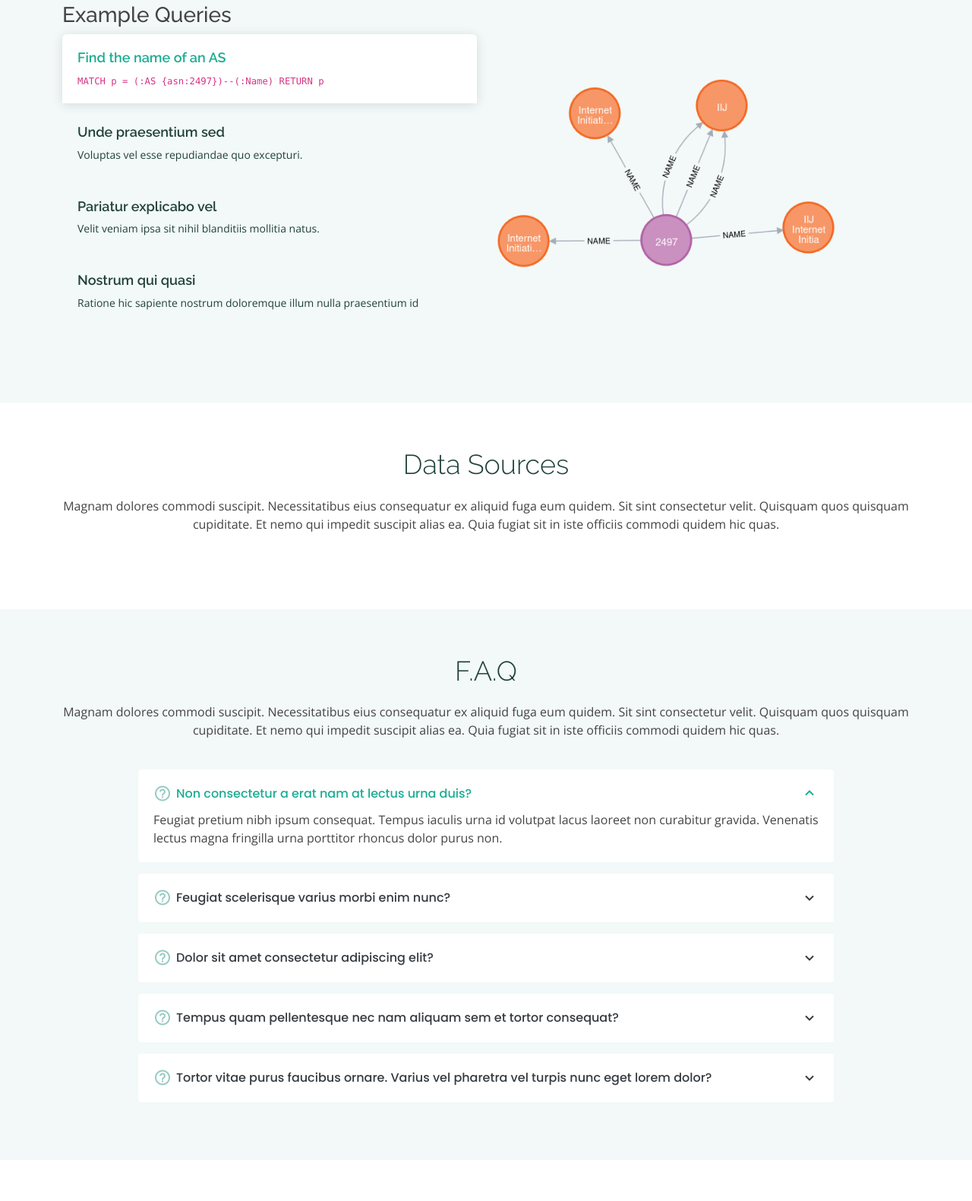
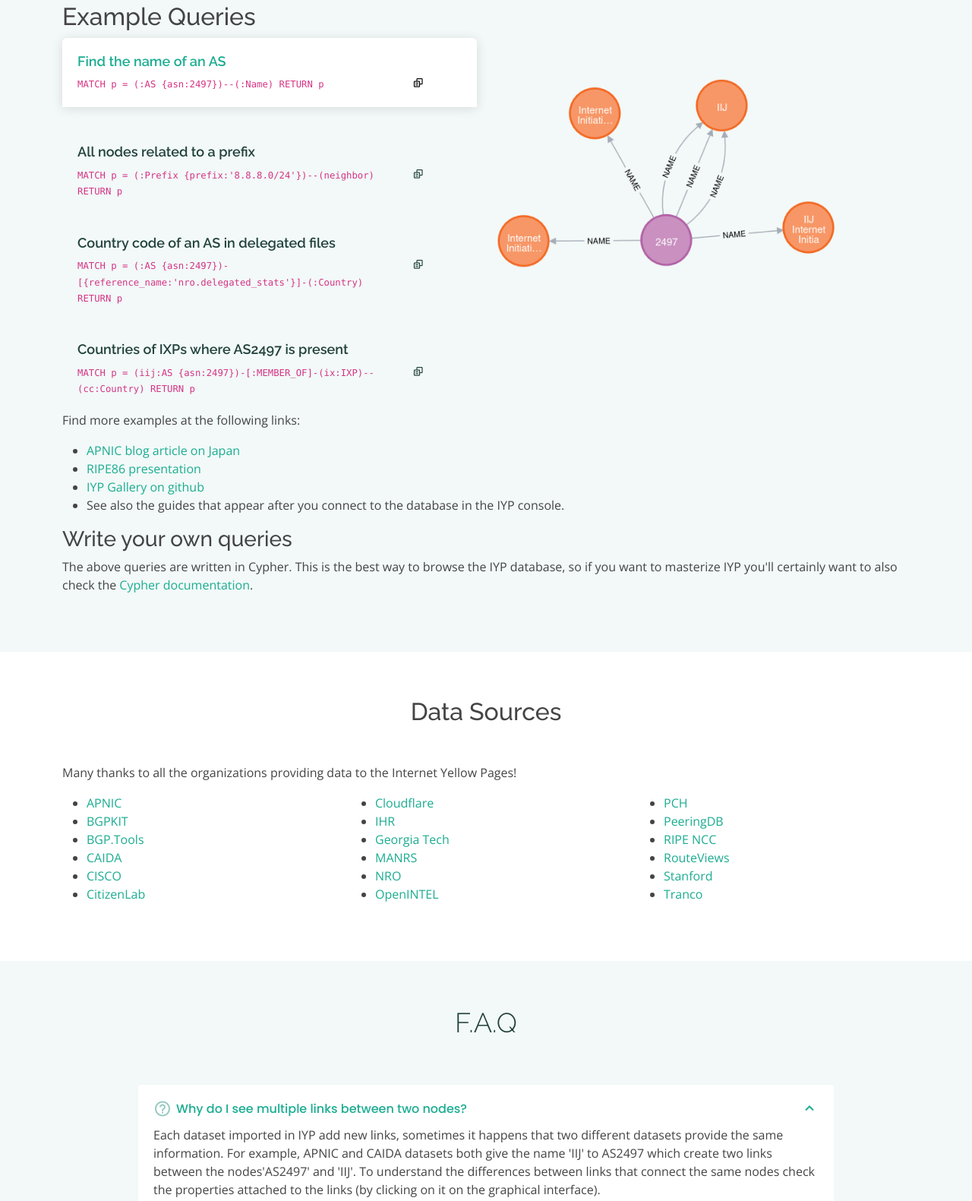
Before and after one commit to InternetHealthReport/iyp-website, a plain HTML site: page index.html in a window 1280 px wide. Shown: the part 1612-3193 px from the top of the page at 76% size. Drawn offline with nearby package versions, Linux system fonts and the light colour scheme.

Commit message:
First complete version of the website

```diff
--- /dev/null
+++ b/assets/js/custom.js
@@ -0,0 +1,10 @@
+function toClipboard(elem) {
+  // Get the text field
+  var copyText = document.getElementById(elem);
+  var btn = document.getElementById(elem+'-btn');
+
+   // Copy the text inside the text field
+  navigator.clipboard.writeText(copyText.innerText);
+  btn.innerText = "Query copied!"
+
+}
--- a/assets/js/main.js
+++ b/assets/js/main.js
@@ -235,4 +235,5 @@
     })
   });
 
+
 })()
--- a/index.html
+++ b/index.html
@@ -127,30 +127,76 @@
 
         <div class="row">
           <div class="col-lg-6 mb-7 mb-lg-0" data-aos="fade-right">
-            <h3 data-aos="fade-up">Example Queries</h3>
+            <h2 data-aos="fade-up">Example Queries</h2>
             <ul class="nav nav-tabs flex-column">
               <li class="nav-item">
                 <a class="nav-link active show" data-bs-toggle="tab" href="#tab-1">
                   <h4>Find the name of an AS</h4>
-                  <p><code>MATCH p = (:AS {asn:2497})--(:Name) RETURN p</code></p>
+                  <div class="row">
+                    <div class="col-10">
+                        <p>
+                            <code id='query-1'>MATCH p = (:AS {asn:2497})--(:Name) RETURN p</code>
+                        </p>
+                    </div>
+                    <div class="col-2">
+                        <p>
+                            <i id="query-1-btn" class="bx bx-copy-alt" onclick="toClipboard('query-1')"></i>
+                        </p>
+                    </div>
+                  </div>
                 </a>
               </li>
               <li class="nav-item mt-2">
                 <a class="nav-link" data-bs-toggle="tab" href="#tab-2">
-                  <h4>Unde praesentium sed</h4>
-                  <p>Voluptas vel esse repudiandae quo excepturi.</p>
+                  <h4>All nodes related to a prefix</h4>
+                  <div class="row">
+                    <div class="col-10">
+                        <p>
+                            <code id='query-2'>MATCH p = (:Prefix {prefix:'8.8.8.0/24'})--(neighbor) RETURN p</code>
+                        </p>
+                    </div>
+                    <div class="col-2">
+                        <p>
+                            <i id="query-2-btn" class="bx bx-copy-alt" onclick="toClipboard('query-2')"></i>
+                        </p>
+                    </div>
+                  </div>
                 </a>
               </li>
               <li class="nav-item mt-2">
                 <a class="nav-link" data-bs-toggle="tab" href="#tab-3">
-                  <h4>Pariatur explicabo vel</h4>
-                  <p>Velit veniam ipsa sit nihil blanditiis mollitia natus.</p>
+                  <h4>Country code of an AS in delegated files</h4>
+                  <div class="row">
+                    <div class="col-10">
+                        <p>
+                            <code id='query-3'>MATCH p = (:AS {asn:2497})-[{reference_name:'nro.delegated_stats'}]-(:Country) RETURN p</code>
+                        </p>
+                    </div>
+                    <div class="col-2">
+                        <p>
+                            <i id="query-3-btn" class="bx bx-copy-alt" onclick="toClipboard('query-3')"></i>
+                        </p>
+                    </div>
+                  </div>
                 </a>
               </li>
               <li class="nav-item mt-2">
                 <a class="nav-link" data-bs-toggle="tab" href="#tab-4">
-                  <h4>Nostrum qui quasi</h4>
-                  <p>Ratione hic sapiente nostrum doloremque illum nulla praesentium id</p>
+                  <h4>Countries of IXPs where AS2497 is present</h4>
+                  <div class="row">
+                    <div class="col-10">
+                        <p>
+                            <code id='query-4'>
+                                MATCH p = (iij:AS {asn:2497})-[:MEMBER_OF]-(ix:IXP)--(cc:Country) RETURN p
+                            </code>
+                        </p>
+                    </div>
+                    <div class="col-2">
+                        <p>
+                            <i id="query-4-btn" class="bx bx-copy-alt" onclick="toClipboard('query-4')"></i>
+                        </p>
+                    </div>
+                  </div>
                 </a>
               </li>
             </ul>
@@ -181,6 +227,22 @@
           </div>
         </div>
 
+        <div class="section-body" data-aos="fade-up">
+          <p>Find more examples at the following links:
+          <ul>
+              <li><a href="https://blog.apnic.net/2023/09/06/understanding-the-japanese-internet-with-the-internet-yellow-pages/">APNIC blog article on Japan</a></li>
+              <li><a href="https://ripe86.ripe.net/archives/video/1073/">RIPE86 presentation</a></li>
+              <li><a href="https://github.com/InternetHealthReport/internet-yellow-pages/blob/main/documentation/gallery.md">IYP Gallery on github</a></li>
+              <li>See also the guides that appear after you connect to the database in the IYP console.</li>
+          </ul>
+          </p>
+          <h3>Write your own queries</h3>
+            <p>The above queries are written in Cypher. This is the best way to
+            browse the IYP database, so if you want to masterize IYP you'll
+            certainly want to also check the <a href="https://neo4j.com/docs/getting-started/cypher-intro/">Cypher documentation</a>.
+              </p>
+        </div>
+
       </div>
     </section><!-- End Features Section -->
 
@@ -188,9 +250,41 @@
     <section id="datasources" class="portfolio">
       <div class="container">
 
-        <div class="section-title" data-aos="fade-up">
-          <h2>Data Sources</h2>
-          <p>Magnam dolores commodi suscipit. Necessitatibus eius consequatur ex aliquid fuga eum quidem. Sit sint consectetur velit. Quisquam quos quisquam cupiditate. Et nemo qui impedit suscipit alias ea. Quia fugiat sit in iste officiis commodi quidem hic quas.</p>
+        <div data-aos="fade-up">
+          <h2 class="section-title">Data Sources</h2>
+          <p>Many thanks to all the organizations providing data to the Internet Yellow Pages!</p>
+          <div class="row">
+            <div class="col">
+                <ul>
+                    <li><a href="https://www.apnic.net/">APNIC </a></li>
+                    <li><a href="https://bgpkit.com/">BGPKIT </a></li>
+                    <li><a href="https://bgp.tools/">BGP.Tools </a></li>
+                    <li><a href="https://www.caida.org/">CAIDA </a></li>
+                    <li><a href="https://www.cisco.com/">CISCO </a></li>
+                    <li><a href="https://www.citizenlab.co/">CitizenLab </a></li>
+                </ul>
+            </div>
+            <div class="col">
+                <ul>
+                    <li><a href="https://radar.cloudflare.com/">Cloudflare </a></li>
+                    <li><a href="https://ihr.iijlab.net">IHR </a></li>
+                    <li><a href="https://inetintel.notion.site">Georgia Tech</a></li>
+                    <li><a href="https://www.manrs.org/">MANRS </a></li>
+                    <li><a href="https://www.nro.net/">NRO </a></li>
+                    <li><a href="https://openintel.nl/">OpenINTEL </a></li>
+                </ul>
+            </div>
+            <div class="col">
+                <ul>
+                    <li><a href="https://www.pch.net">PCH </a></li>
+                    <li><a href="https://www.peeringdb.com/">PeeringDB </a></li>
+                    <li><a href="https://www.ripe.net/">RIPE NCC </a></li>
+                    <li><a href="https://www.routeviews.org/routeviews/">RouteViews </a></li>
+                    <li><a href="https://asdb.stanford.edu/">Stanford </a></li>
+                    <li><a href="https://tranco-list.eu/">Tranco </a></li>
+                </ul>
+            </div>
+          </div>
         </div>
 
       </div>
@@ -202,52 +296,33 @@
 
         <div class="section-title" data-aos="fade-up">
           <h2>F.A.Q</h2>
-          <p>Magnam dolores commodi suscipit. Necessitatibus eius consequatur ex aliquid fuga eum quidem. Sit sint consectetur velit. Quisquam quos quisquam cupiditate. Et nemo qui impedit suscipit alias ea. Quia fugiat sit in iste officiis commodi quidem hic quas.</p>
         </div>
 
         <div class="faq-list">
           <ul>
             <li data-aos="fade-up">
-              <i class="bx bx-help-circle icon-help"></i> <a data-bs-toggle="collapse" class="collapse" data-bs-target="#faq-list-1">Non consectetur a erat nam at lectus urna duis? <i class="bx bx-chevron-down icon-show"></i><i class="bx bx-chevron-up icon-close"></i></a>
+                <i class="bx bx-help-circle icon-help"></i> <a data-bs-toggle="collapse" class="collapse" data-bs-target="#faq-list-1">Why do I see multiple links between two nodes?<i class="bx bx-chevron-down icon-show"></i><i class="bx bx-chevron-up icon-close"></i></a>
               <div id="faq-list-1" class="collapse show" data-bs-parent=".faq-list">
                 <p>
-                  Feugiat pretium nibh ipsum consequat. Tempus iaculis urna id volutpat lacus laoreet non curabitur gravida. Venenatis lectus magna fringilla urna porttitor rhoncus dolor purus non.
+                Each dataset imported in IYP add new links, sometimes it happens that two different datasets provide the same information. For example, APNIC and CAIDA datasets both give the name 'IIJ' to AS2497 which create two links between the nodes'AS2497' and 'IIJ'. To understand the differences between links that connect the same nodes check the properties attached to the links (by clicking on it on the graphical interface).
                 </p>
               </div>
             </li>
 
             <li data-aos="fade-up" data-aos-delay="100">
-              <i class="bx bx-help-circle icon-help"></i> <a data-bs-toggle="collapse" data-bs-target="#faq-list-2" class="collapsed">Feugiat scelerisque varius morbi enim nunc? <i class="bx bx-chevron-down icon-show"></i><i class="bx bx-chevron-up icon-close"></i></a>
+              <i class="bx bx-help-circle icon-help"></i> <a data-bs-toggle="collapse" data-bs-target="#faq-list-2" class="collapsed">What are all the types of nodes/links available in IYP? <i class="bx bx-chevron-down icon-show"></i><i class="bx bx-chevron-up icon-close"></i></a>
               <div id="faq-list-2" class="collapse" data-bs-parent=".faq-list">
                 <p>
-                  Dolor sit amet consectetur adipiscing elit pellentesque habitant morbi. Id interdum velit laoreet id donec ultrices. Fringilla phasellus faucibus scelerisque eleifend donec pretium. Est pellentesque elit ullamcorper dignissim. Mauris ultrices eros in cursus turpis massa tincidunt dui.
+                In the IYP console click on the top-right database icon to see the list of node/relationship types and properties attached to them. An example is shown when clicking on any of these.
                 </p>
               </div>
             </li>
 
             <li data-aos="fade-up" data-aos-delay="200">
-              <i class="bx bx-help-circle icon-help"></i> <a data-bs-toggle="collapse" data-bs-target="#faq-list-3" class="collapsed">Dolor sit amet consectetur adipiscing elit? <i class="bx bx-chevron-down icon-show"></i><i class="bx bx-chevron-up icon-close"></i></a>
+              <i class="bx bx-help-circle icon-help"></i> <a data-bs-toggle="collapse" data-bs-target="#faq-list-3" class="collapsed">Can I run IYP locally? and add my own data? <i class="bx bx-chevron-down icon-show"></i><i class="bx bx-chevron-up icon-close"></i></a>
               <div id="faq-list-3" class="collapse" data-bs-parent=".faq-list">
                 <p>
-                  Eleifend mi in nulla posuere sollicitudin aliquam ultrices sagittis orci. Faucibus pulvinar elementum integer enim. Sem nulla pharetra diam sit amet nisl suscipit. Rutrum tellus pellentesque eu tincidunt. Lectus urna duis convallis convallis tellus. Urna molestie at elementum eu facilisis sed odio morbi quis
-                </p>
-              </div>
-            </li>
-
-            <li data-aos="fade-up" data-aos-delay="300">
-              <i class="bx bx-help-circle icon-help"></i> <a data-bs-toggle="collapse" data-bs-target="#faq-list-4" class="collapsed">Tempus quam pellentesque nec nam aliquam sem et tortor consequat? <i class="bx bx-chevron-down icon-show"></i><i class="bx bx-chevron-up icon-close"></i></a>
-              <div id="faq-list-4" class="collapse" data-bs-parent=".faq-list">
-                <p>
-                  Molestie a iaculis at erat pellentesque adipiscing commodo. Dignissim suspendisse in est ante in. Nunc vel risus commodo viverra maecenas accumsan. Sit amet nisl suscipit adipiscing bibendum est. Purus gravida quis blandit turpis cursus in.
-                </p>
-              </div>
-            </li>
-
-            <li data-aos="fade-up" data-aos-delay="400">
-              <i class="bx bx-help-circle icon-help"></i> <a data-bs-toggle="collapse" data-bs-target="#faq-list-5" class="collapsed">Tortor vitae purus faucibus ornare. Varius vel pharetra vel turpis nunc eget lorem dolor? <i class="bx bx-chevron-down icon-show"></i><i class="bx bx-chevron-up icon-close"></i></a>
-              <div id="faq-list-5" class="collapse" data-bs-parent=".faq-list">
-                <p>
-                  Laoreet sit amet cursus sit amet dictum sit amet justo. Mauris vitae ultricies leo integer malesuada nunc vel. Tincidunt eget nullam non nisi est sit amet. Turpis nunc eget lorem dolor sed. Ut venenatis tellus in metus vulputate eu scelerisque.
+                Yes, and we recommend you to do so if you want programmatically query IYP at a high rate. The instructions to download the database and run the docker container is available at: <a href"https://github.com/InternetHealthReport/internet-yellow-pages/">https://github.com/InternetHealthReport/internet-yellow-pages/</a>
                 </p>
               </div>
             </li>
@@ -264,7 +339,7 @@
 
         <div class="section-title" data-aos="fade-up">
           <h2>Contact</h2>
-          <p>Magnam dolores commodi suscipit. Necessitatibus eius consequatur ex aliquid fuga eum quidem. Sit sint consectetur velit. Quisquam quos quisquam cupiditate. Et nemo qui impedit suscipit alias ea. Quia fugiat sit in iste officiis commodi quidem hic quas.</p>
+          <p> Feel free to contact us by emails or send your feedback on github:</p>
         </div>
 
         <div class="row no-gutters justify-content-center" data-aos="fade-up">
@@ -318,10 +393,10 @@
   <script src="assets/vendor/glightbox/js/glightbox.min.js"></script>
   <script src="assets/vendor/isotope-layout/isotope.pkgd.min.js"></script>
   <script src="assets/vendor/swiper/swiper-bundle.min.js"></script>
-  <script src="assets/vendor/php-email-form/validate.js"></script>
 
   <!-- Template Main JS File -->
   <script src="assets/js/main.js"></script>
+  <script src="assets/js/custom.js"></script>
 
 </body>
 
```
Also changed, not shown: assets/img/query-2.png (added), assets/img/query-3.png (added), assets/img/query-4.png (added).
